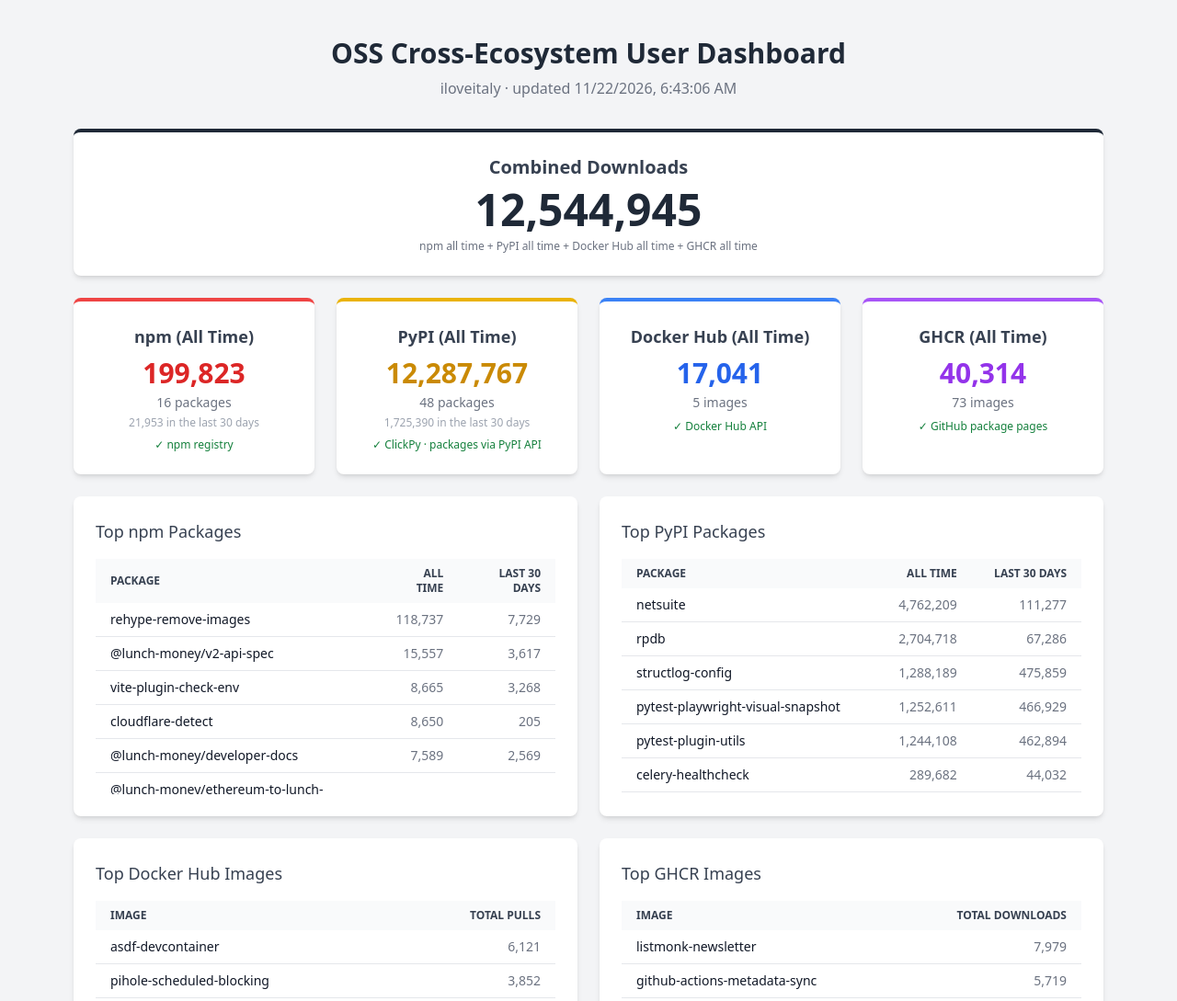
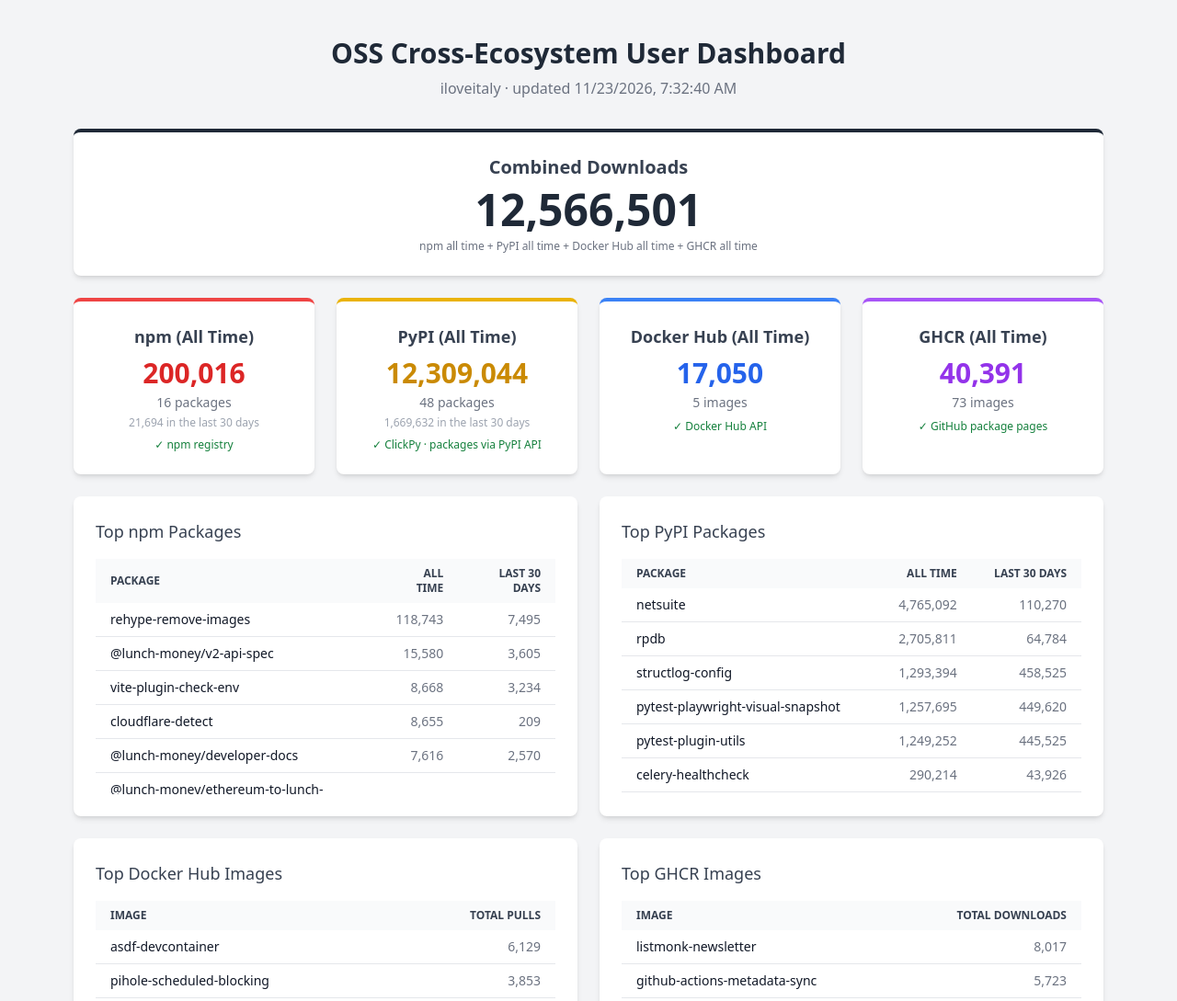
Before and after one commit to sroraldo/oss-dashboard, a plain HTML site: page index.html in a window 1280 px wide. Shown: the top 1089 px of the page at 92% size. Drawn offline with nearby package versions, Linux system fonts and the light colour scheme.

Commit message:
Update download stats

```diff
--- a/index.html
+++ b/index.html
@@ -9,250 +9,250 @@
     <!-- STATS:START -->
     <script>window.STATS = {
   "username": "iloveitaly",
-  "updated": "2026-11-22T06:43:06+00:00",
+  "updated": "2026-11-23T07:32:40+00:00",
   "npm": {
     "ok": true,
     "source": "npm registry",
-    "total": 199823,
+    "total": 200016,
     "packages": [
       {
         "name": "rehype-remove-images",
-        "downloads": 118737,
-        "last_30": 7729
+        "downloads": 118743,
+        "last_30": 7495
       },
       {
         "name": "@lunch-money/v2-api-spec",
-        "downloads": 15557,
-        "last_30": 3617
+        "downloads": 15580,
+        "last_30": 3605
       },
       {
         "name": "vite-plugin-check-env",
-        "downloads": 8665,
-        "last_30": 3268
+        "downloads": 8668,
+        "last_30": 3234
       },
       {
         "name": "cloudflare-detect",
-        "downloads": 8650,
-        "last_30": 205
+        "downloads": 8655,
+        "last_30": 209
       },
       {
         "name": "@lunch-money/developer-docs",
-        "downloads": 7589,
-        "last_30": 2569
+        "downloads": 7616,
+        "last_30": 2570
       },
       {
         "name": "@lunch-money/ethereum-to-lunch-money",
-        "downloads": 7561,
+        "downloads": 7575,
         "last_30": 561
       },
       {
         "name": "@lunch-money/lunch-money-js-v2",
-        "downloads": 7041,
-        "last_30": 2146
+        "downloads": 7073,
+        "last_30": 2131
       },
       {
         "name": "lunch-money",
-        "downloads": 6990,
-        "last_30": 414
+        "downloads": 6996,
+        "last_30": 400
       },
       {
         "name": "@lunch-money/kraken-extension",
-        "downloads": 4419,
-        "last_30": 229
+        "downloads": 4428,
+        "last_30": 241
       },
       {
         "name": "@lunch-money/binance-to-lunch-money",
-        "downloads": 4038,
-        "last_30": 62
+        "downloads": 4076,
+        "last_30": 100
       },
       {
         "name": "@lunch-money/coinbase-to-lunch-money",
-        "downloads": 3672,
-        "last_30": 405
+        "downloads": 3682,
+        "last_30": 402
       },
       {
         "name": "better-node-inspect",
-        "downloads": 1705,
-        "last_30": 130
+        "downloads": 1707,
+        "last_30": 128
       },
       {
         "name": "@lunch-money/preset-categories",
-        "downloads": 1545,
-        "last_30": 269
+        "downloads": 1553,
+        "last_30": 265
       },
       {
         "name": "@lunch-money/coinbase-pro-to-lunch-money",
-        "downloads": 1533,
-        "last_30": 29
+        "downloads": 1535,
+        "last_30": 30
       },
       {
         "name": "analytics-plugin-rewardful",
-        "downloads": 1287,
-        "last_30": 267
+        "downloads": 1293,
+        "last_30": 268
       },
       {
         "name": "@lunch-money/v2-api-tests",
-        "downloads": 834,
-        "last_30": 53
+        "downloads": 836,
+        "last_30": 55
       }
     ],
     "period": "All Time",
-    "last_30": 21953
+    "last_30": 21694
   },
   "pypi": {
     "ok": true,
     "source": "ClickPy \u00b7 packages via PyPI API",
-    "total": 12287767,
+    "total": 12309044,
     "packages": [
       {
         "name": "netsuite",
-        "downloads": 4762209,
-        "last_30": 111277
+        "downloads": 4765092,
+        "last_30": 110270
       },
       {
         "name": "rpdb",
-        "downloads": 2704718,
-        "last_30": 67286
+        "downloads": 2705811,
+        "last_30": 64784
       },
       {
         "name": "structlog-config",
-        "downloads": 1288189,
-        "last_30": 475859
+        "downloads": 1293394,
+        "last_30": 458525
       },
       {
         "name": "pytest-playwright-visual-snapshot",
-        "downloads": 1252611,
-        "last_30": 466929
+        "downloads": 1257695,
+        "last_30": 449620
       },
       {
         "name": "pytest-plugin-utils",
-        "downloads": 1244108,
-        "last_30": 462894
+        "downloads": 1249252,
+        "last_30": 445525
       },
       {
         "name": "celery-healthcheck",
-        "downloads": 289682,
-        "last_30": 44032
+        "downloads": 290214,
+        "last_30": 43926
       },
       {
         "name": "funcy-pipe",
-        "downloads": 79414,
-        "last_30": 21080
+        "downloads": 79479,
+        "last_30": 21090
       },
       {
         "name": "fastapi-ipware",
-        "downloads": 56480,
-        "last_30": 8404
+        "downloads": 56542,
+        "last_30": 8252
       },
       {
         "name": "ipython-ctrlr-fzf",
-        "downloads": 53907,
-        "last_30": 2403
+        "downloads": 53918,
+        "last_30": 2285
       },
       {
         "name": "aiautocommit",
-        "downloads": 45739,
-        "last_30": 2497
+        "downloads": 45828,
+        "last_30": 2569
       },
       {
         "name": "github-overlord",
-        "downloads": 45258,
-        "last_30": 1733
+        "downloads": 45379,
+        "last_30": 1674
       },
       {
         "name": "activemodel",
-        "downloads": 44302,
-        "last_30": 2555
+        "downloads": 44456,
+        "last_30": 2644
       },
       {
         "name": "todoist-digest",
-        "downloads": 43957,
-        "last_30": 623
+        "downloads": 44123,
+        "last_30": 686
       },
       {
         "name": "clean-workspace",
-        "downloads": 42111,
-        "last_30": 760
+        "downloads": 42113,
+        "last_30": 757
       },
       {
         "name": "ipython-playground",
-        "downloads": 38135,
-        "last_30": 17004
+        "downloads": 38159,
+        "last_30": 17021
       },
       {
         "name": "gmail-digest",
-        "downloads": 21861,
-        "last_30": 408
+        "downloads": 21894,
+        "last_30": 387
       },
       {
         "name": "alembic-squawk",
-        "downloads": 19847,
-        "last_30": 6290
+        "downloads": 19858,
+        "last_30": 6234
       },
       {
         "name": "detect-shadowed-modules",
-        "downloads": 18625,
-        "last_30": 4094
+        "downloads": 18628,
+        "last_30": 4069
       },
       {
         "name": "beautiful-traceback",
-        "downloads": 17987,
-        "last_30": 2068
+        "downloads": 18036,
+        "last_30": 2102
       },
       {
         "name": "llm-ide-rules",
-        "downloads": 17599,
-        "last_30": 1697
+        "downloads": 17688,
+        "last_30": 1747
       },
       {
         "name": "docker-hosts",
-        "downloads": 17467,
-        "last_30": 4903
+        "downloads": 17489,
+        "last_30": 4904
       },
       {
         "name": "gmail-draft-creator",
-        "downloads": 16885,
-        "last_30": 314
+        "downloads": 16903,
+        "last_30": 299
       },
       {
         "name": "react-router-routes",
-        "downloads": 16412,
-        "last_30": 3848
+        "downloads": 16436,
+        "last_30": 3826
       },
       {
         "name": "generate-fastapi-typed-routes",
-        "downloads": 16204,
-        "last_30": 3938
+        "downloads": 16234,
+        "last_30": 3930
       },
       {
         "name": "llm-sql-prompt",
-        "downloads": 15026,
-        "last_30": 573
+        "downloads": 15075,
+        "last_30": 607
       },
       {
         "name": "todoist-scheduler",
-        "downloads": 14727,
-        "last_30": 241
+        "downloads": 14771,
+        "last_30": 253
       },
       {
         "name": "pytest-celery-utils",
-        "downloads": 12414,
-        "last_30": 2285
+        "downloads": 12429,
+        "last_30": 2261
       },
       {
         "name": "git-history-extraction",
-        "downloads": 12272,
-        "last_30": 977
+        "downloads": 12313,
+        "last_30": 956
       },
       {
         "name": "uv-development-toggle",
-        "downloads": 11392,
-        "last_30": 466
+        "downloads": 11434,
+        "last_30": 488
       },
       {
         "name": "pytest-line-runner",
-        "downloads": 10824,
-        "last_30": 2271
+        "downloads": 10834,
+        "last_30": 2246
       },
       {
         "name": "datasette-enrichments-shell",
@@ -261,105 +261,105 @@
       },
       {
         "name": "sqlalchemy-postgres-point",
-        "downloads": 6398,
-        "last_30": 635
+        "downloads": 6428,
+        "last_30": 623
       },
       {
         "name": "docker-image-cleanup",
-        "downloads": 5965,
-        "last_30": 317
+        "downloads": 5979,
+        "last_30": 327
       },
       {
         "name": "pytest-playwright-artifacts",
-        "downloads": 5570,
-        "last_30": 897
+        "downloads": 5589,
+        "last_30": 892
       },
       {
         "name": "cloudflare-analytics",
-        "downloads": 4794,
-        "last_30": 544
+        "downloads": 4797,
+        "last_30": 539
       },
       {
         "name": "ics-to-datasette",
-        "downloads": 3884,
-        "last_30": 69
+        "downloads": 3887,
+        "last_30": 72
       },
       {
         "name": "radar-mapping-api",
-        "downloads": 3823,
-        "last_30": 402
+        "downloads": 3835,
+        "last_30": 403
       },
       {
         "name": "apple-maps-api",
-        "downloads": 3771,
-        "last_30": 931
+        "downloads": 3773,
+        "last_30": 918
       },
       {
         "name": "readwise-to-datasette",
-        "downloads": 3257,
-        "last_30": 63
+        "downloads": 3261,
+        "last_30": 62
       },
       {
         "name": "ipython-copy",
-        "downloads": 2705,
-        "last_30": 184
+        "downloads": 2718,
+        "last_30": 193
       },
       {
         "name": "playwright-trace-analyzer",
-        "downloads": 2689,
-        "last_30": 219
+        "downloads": 2696,
+        "last_30": 218
       },
       {
         "name": "todoist-to-md",
-        "downloads": 1845,
+        "downloads": 1860,
+        "last_30": 118
+      },
+      {
+        "name": "lunchmoney-transaction-enhancer",
+        "downloads": 1626,
+        "last_30": 174
+      },
+      {
+        "name": "lunchmoney-venmo-track",
+        "downloads": 1563,
+        "last_30": 155
+      },
+      {
+        "name": "gohighlevel-api",
+        "downloads": 1284,
+        "last_30": 88
+      },
+      {
+        "name": "cleanup-orphans",
+        "downloads": 586,
         "last_30": 117
       },
       {
-        "name": "lunchmoney-transaction-enhancer",
-        "downloads": 1618,
-        "last_30": 168
-      },
-      {
-        "name": "lunchmoney-venmo-track",
-        "downloads": 1553,
-        "last_30": 146
-      },
-      {
-        "name": "gohighlevel-api",
-        "downloads": 1282,
-        "last_30": 91
-      },
-      {
-        "name": "cleanup-orphans",
-        "downloads": 584,
-        "last_30": 118
-      },
-      {
         "name": "amazon-lunchmoney",
-        "downloads": 569,
-        "last_30": 177
+        "downloads": 575,
+        "last_30": 181
       },
       {
         "name": "pytest-playwright-pause",
-        "downloads": 490,
-        "last_30": 490
+        "downloads": 502,
+        "last_30": 502
       }
     ],
     "period": "All Time",
-    "last_30": 1725390
+    "last_30": 1669632
   },
   "docker": {
     "ok": true,
     "source": "Docker Hub API",
-    "total": 17041,
+    "total": 17050,
     "packages": [
       {
         "name": "asdf-devcontainer",
-        "downloads": 6121
+        "downloads": 6129
       },
       {
         "name": "pihole-scheduled-blocking",
-        "downloads": 3852
+        "downloads": 3853
       },
       {
         "name": "dreamhost-dns-updater",
@@ -378,15 +378,15 @@
   "ghcr": {
     "ok": true,
     "source": "GitHub package pages",
-    "total": 40314,
+    "total": 40391,
     "packages": [
       {
         "name": "listmonk-newsletter",
-        "downloads": 7979
+        "downloads": 8017
       },
       {
         "name": "github-actions-metadata-sync",
-        "downloads": 5719
+        "downloads": 5723
       },
       {
         "name": "github-digest",
@@ -410,7 +410,7 @@
       },
       {
         "name": "github-overlord",
-        "downloads": 1589
+        "downloads": 1592
       },
       {
         "name": "python-starter-template",
@@ -418,7 +418,7 @@
       },
       {
         "name": "pypi-api",
-        "downloads": 1186
+        "downloads": 1208
       },
       {
         "name": "docker-image-cleanup",
@@ -426,7 +426,7 @@
       },
       {
         "name": "pypi-data-to-dolthub",
-        "downloads": 619
+        "downloads": 629
       },
       {
         "name": "railpack-mise",
@@ -674,7 +674,7 @@
       }
     ]
   },
-  "grand_total": 12544945
+  "grand_total": 12566501
 };</script>
     <!-- STATS:END -->
 </head>
```
